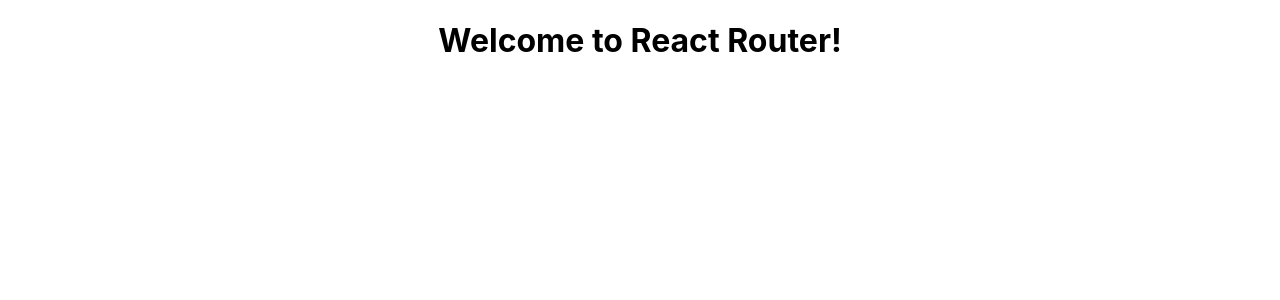
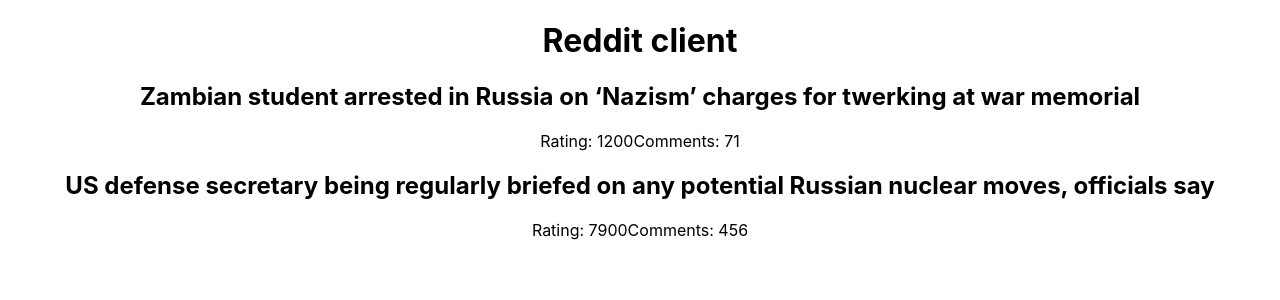
Before and after one commit to makarovangelika/reddit-client, a React (Create React App) app: page / in a window 1280 px wide. Shown: the top 300 px of the page. Built offline with nearby package versions, Linux system fonts and the light colour scheme.

Commit message:
Display subreddit's posts with fake data

```diff
--- a/src/App.js
+++ b/src/App.js
@@ -1,12 +1,12 @@
 import './App.css';
-import { Routes, Route, Link } from 'react-router-dom';
+import { Routes, Route } from 'react-router-dom';
 import { Subreddit } from './components/Subreddit';
 import { Post } from './components/Post';
 
 function App() {
   return (
     <div className="App">
-      <h1>Welcome to React Router!</h1>
+      <h1>Reddit client</h1>
       <Routes>
         <Route path='/' element={<Subreddit />} />
         <Route path='/:subreddit' element={<Subreddit />} />
--- /dev/null
+++ b/src/components/Card.js
@@ -0,0 +1,11 @@
+import { Link } from 'react-router-dom';
+export function Card({ post, subreddit }) {
+    return (
+        <div>
+            <Link to={`/${subreddit}`}>{subreddit}</Link>
+            <h2>{post.title}</h2>
+            <span>Rating: {post.rating}</span>
+            <span>Comments: {post.comments}</span>
+        </div>
+    );
+}
--- a/src/components/Subreddit.js
+++ b/src/components/Subreddit.js
@@ -1,6 +1,28 @@
 import { useParams } from 'react-router-dom';
+import { useState } from 'react';
+import { Card } from './Card';
 
 export function Subreddit() {
     let { subreddit } = useParams();
-    return <h1>{subreddit}</h1>;
+    let example = {
+        subredditName: subreddit,
+        posts: [
+            {
+                title: 'Zambian student arrested in Russia on ‘Nazism’ charges for twerking at war memorial',
+                rating: 1200,
+                comments: 71
+            },
+            {
+                title: 'US defense secretary being regularly briefed on any potential Russian nuclear moves, officials say',
+                rating: 7900,
+                comments: 456
+            }
+        ]
+    }
+    let [subredditList, setSubredditList] = useState(example);
+    return (
+        subredditList.posts.map(post => {
+            return <Card key={post.title} post={post} subreddit={subredditList.subredditName} />
+        })
+    );
 }
```
